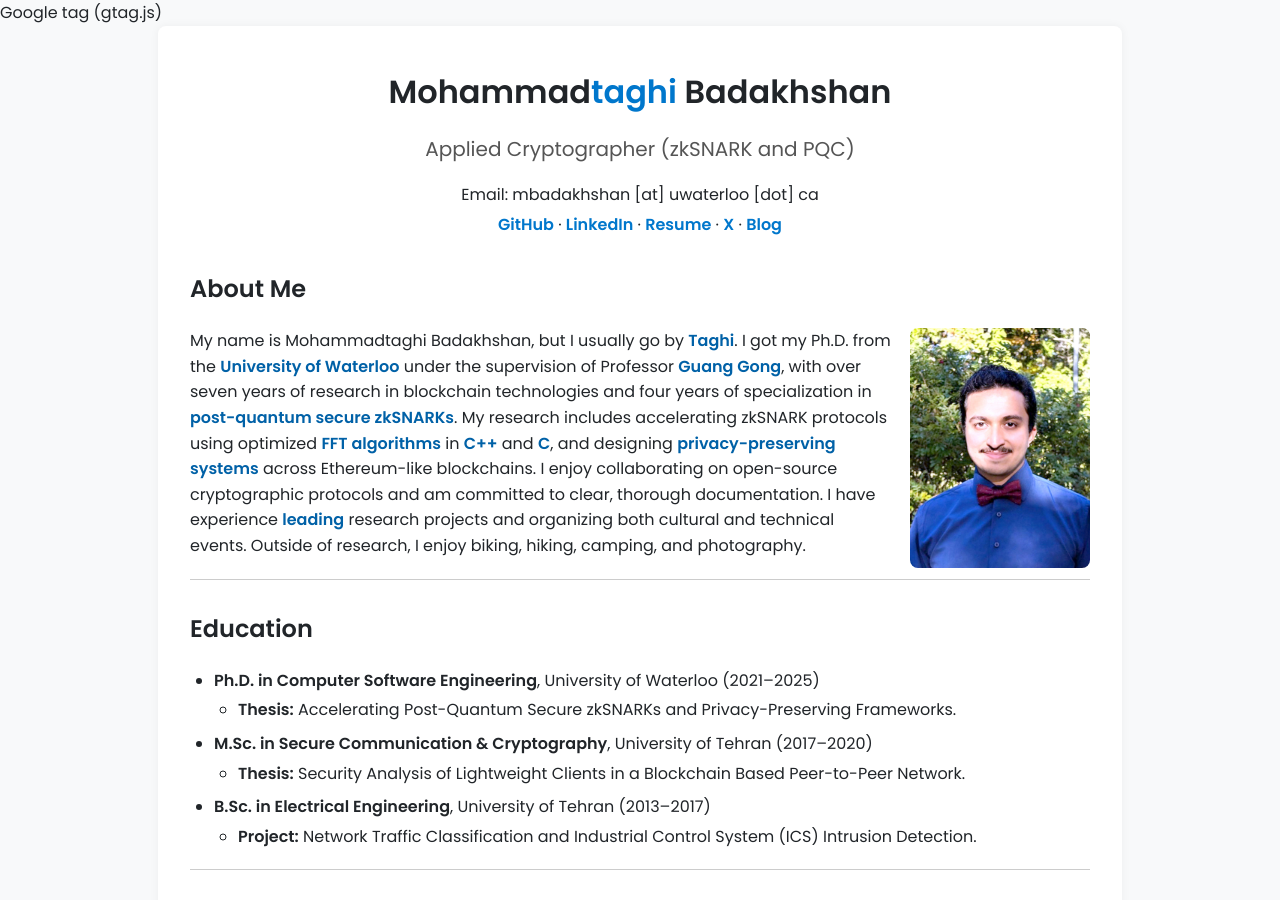
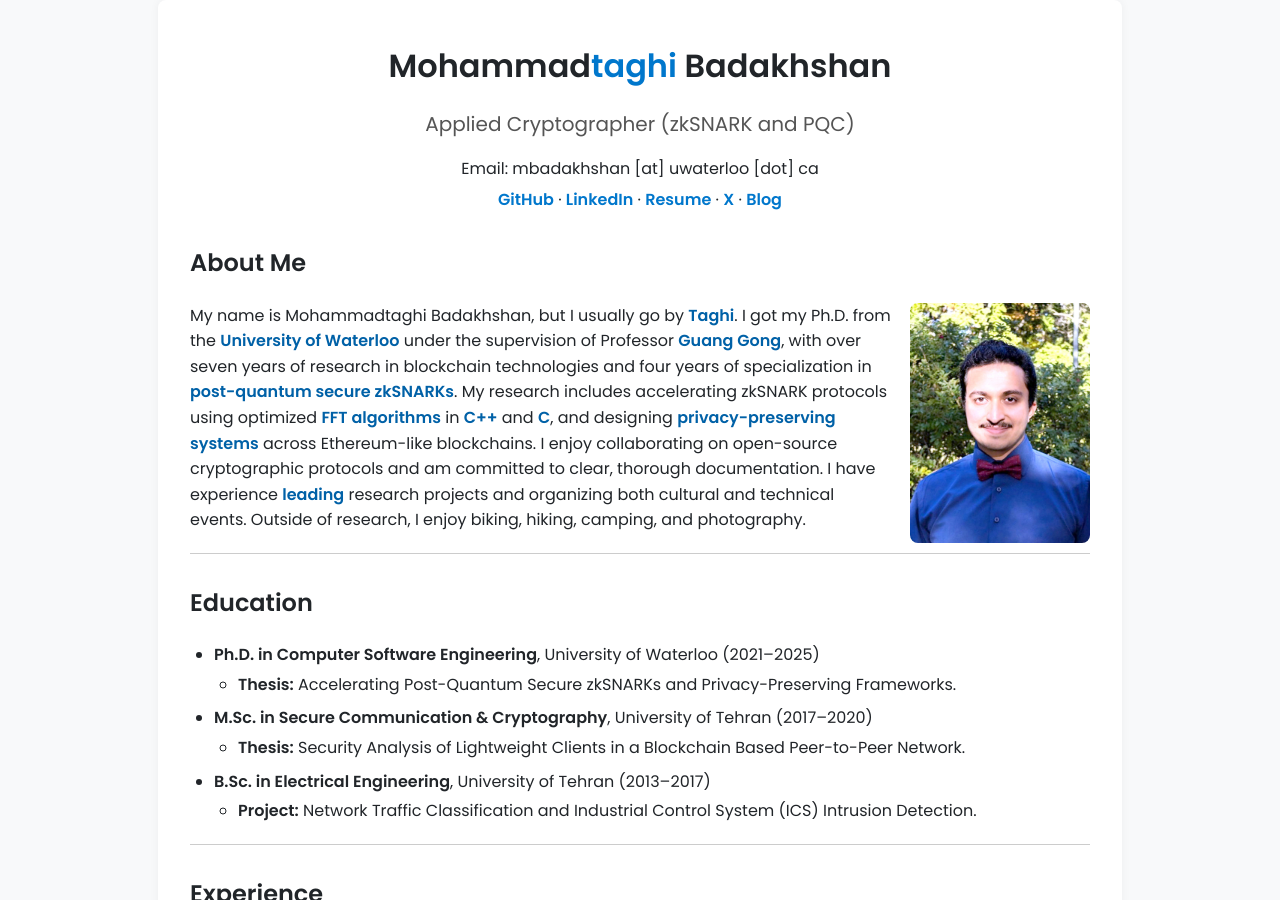
Before and after one commit to mtbadakhshan/mtbadakhshan.github.io, a Jekyll site: the page index.html, which Jekyll copies as it is, in a window 1280 px wide and 900 px high. Built offline with Jekyll 4.4.1, drawn with Linux system fonts in a browser that asks for light colours.

Commit message:
Update index.html
Comment out Google tag

```diff
--- a/index.html
+++ b/index.html
@@ -3,7 +3,7 @@
 
 <head>
 
-    Google tag (gtag.js)
+<!--     Google tag (gtag.js) -->
     <script async src="https://www.googletagmanager.com/gtag/js?id=G-VTQXRGCF9R"></script>
     <script>
         window.dataLayer = window.dataLayer || [];
```
